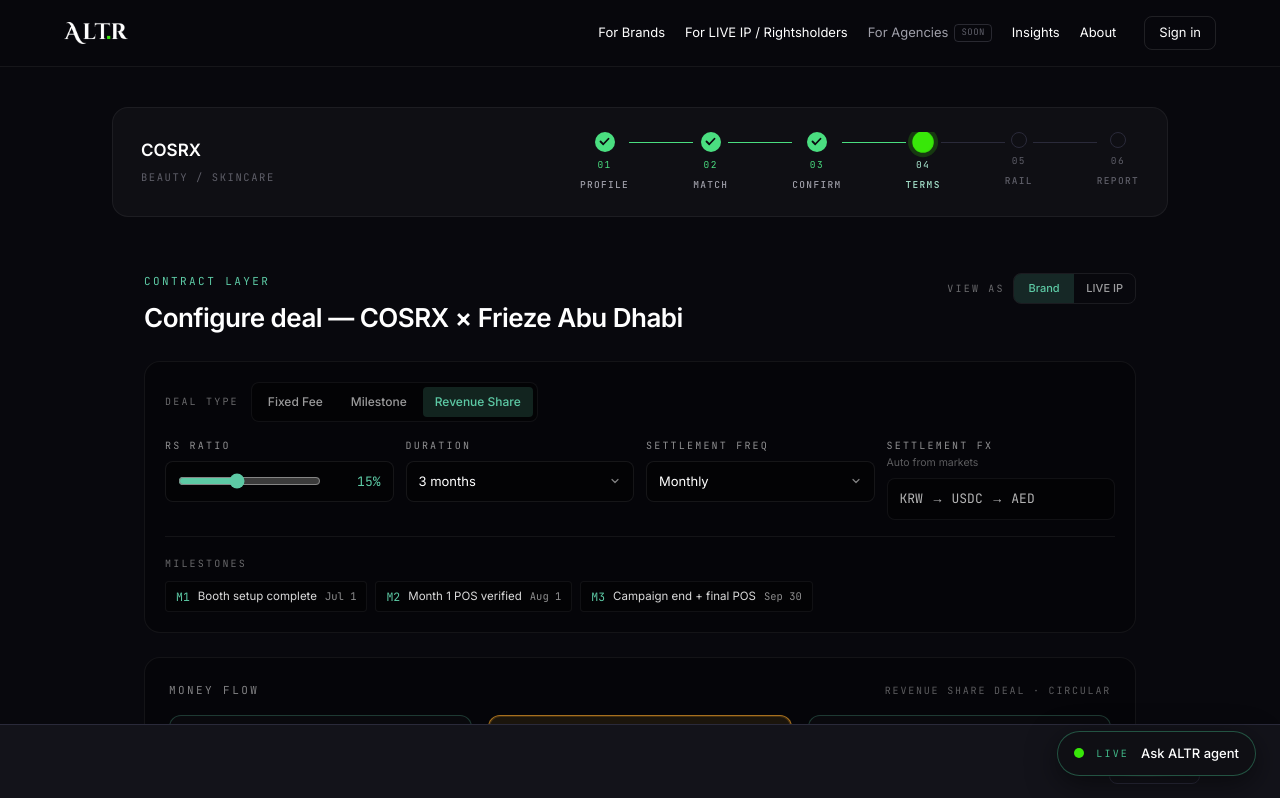
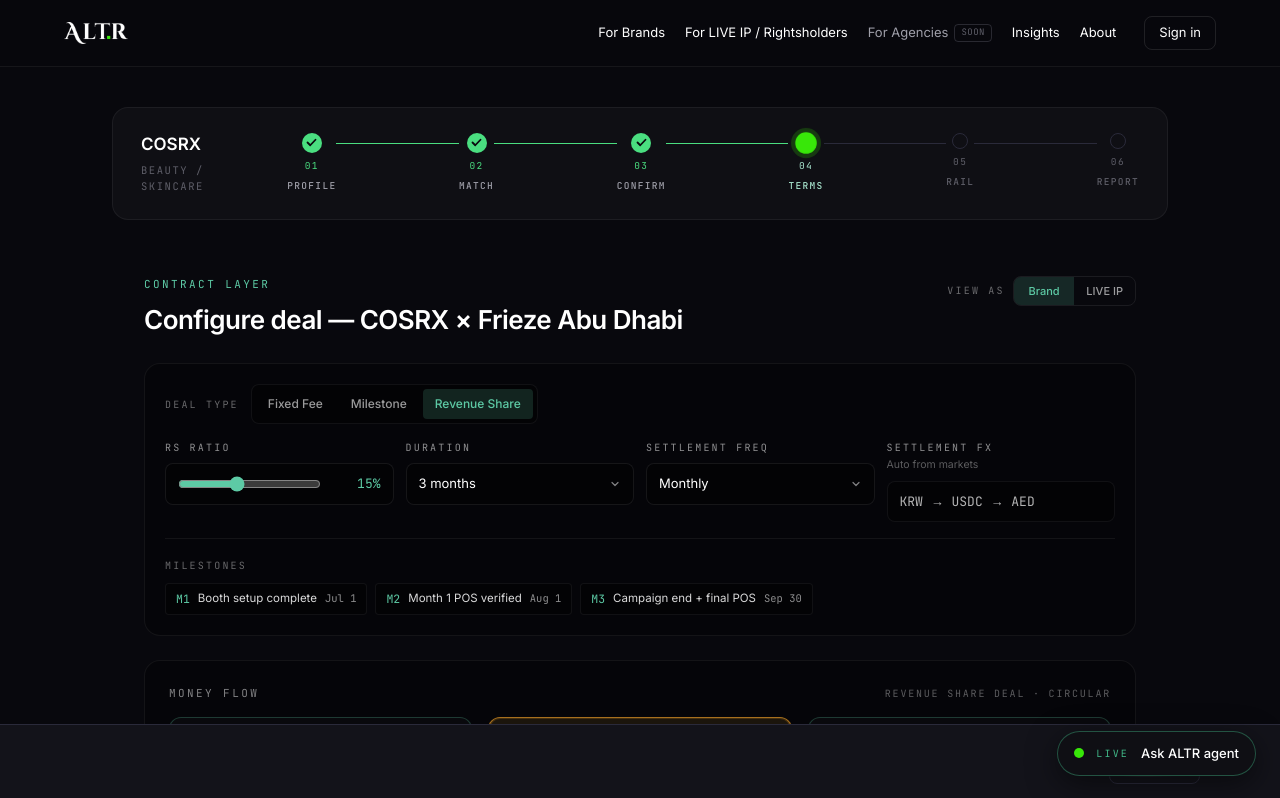
Before and after one commit to altr2026/altr_mvp, a Next.js app: page /contract in a window 1280 px wide. Shown: the top 798 px of the page. Built offline with nearby package versions, Linux system fonts and the light colour scheme.

Commit message:
DealHeaderBar: 6 dots fit in one row, no horizontal scroll

```diff
--- a/src/components/demo/DealHeaderBar.tsx
+++ b/src/components/demo/DealHeaderBar.tsx
@@ -1,6 +1,7 @@
 'use client'
 
 import Link from 'next/link'
+import { Fragment } from 'react'
 import {
   BORDER_COLOR,
   DEMO_STEPS,
@@ -79,8 +80,7 @@
   onJump?: (n: number) => void
 }) {
   return (
-    <div className="-mx-1 flex items-start overflow-x-auto px-1">
-      <div className="flex items-start">
+    <div className="flex w-full items-start">
       {DEMO_STEPS.map((s, idx) => {
         const isCompleted = s.number < currentStep
         const isCurrent = s.number === currentStep
@@ -111,7 +111,7 @@
               {s.number.toString().padStart(2, '0')}
             </span>
             <span
-                className="font-mono text-[9.5px] font-medium tracking-[0.14em] uppercase"
+              className="hidden font-mono text-[9.5px] font-medium tracking-[0.14em] uppercase sm:inline"
               style={{
                 color: isCurrent
                   ? layerColor
@@ -126,14 +126,15 @@
         )
 
         return (
-            <div key={s.number} className="flex items-start">
+          <Fragment key={s.number}>
             {idx > 0 && (
               <span
                 aria-hidden
-                  className="mx-0 mt-[10px] block h-px w-8 flex-shrink-0 md:w-14 lg:w-16"
+                className="mt-[10px] block h-px flex-1 min-w-[8px]"
                 style={{ background: lineColor }}
               />
             )}
+            <div className="flex-shrink-0">
               {isClickable && onJump ? (
                 <button
                   type="button"
@@ -159,9 +160,9 @@
                 </span>
               )}
             </div>
+          </Fragment>
         )
       })}
-      </div>
     </div>
   )
 }
```
Lines whose indentation alone changed are shown as unchanged.
